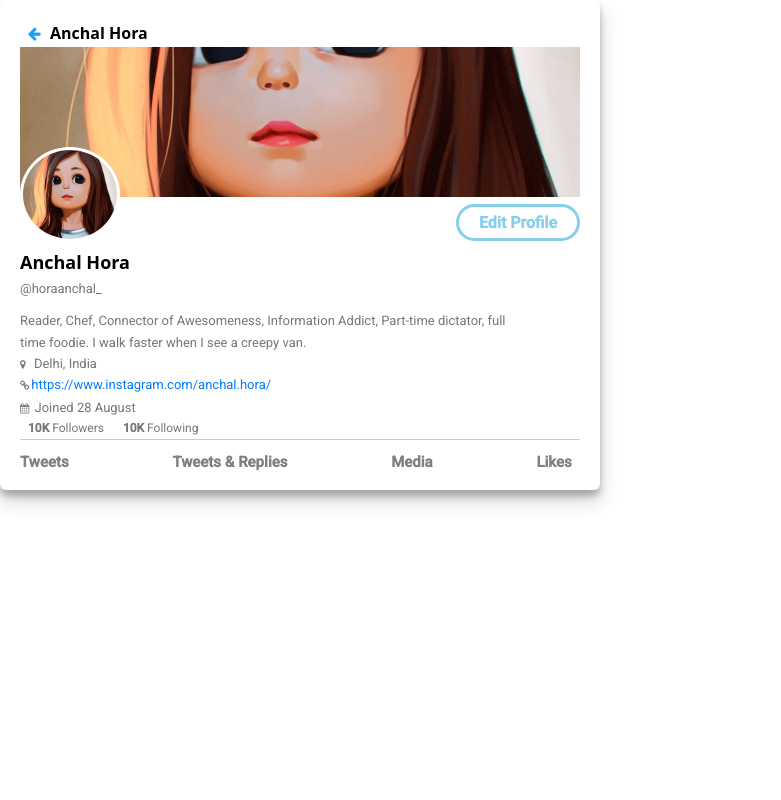
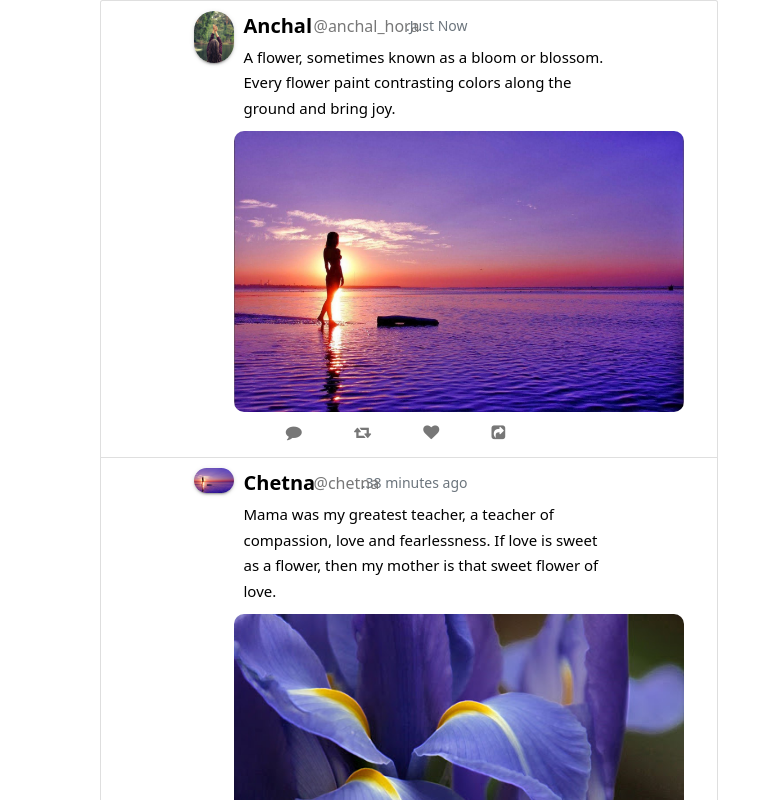
Before and after one commit to nangchetnamaw/twitter-clone, an Angular app in the folder tweet-tweet/: page /feed in a window 1280 px wide. Shown: the top 800 px of the page, without its empty margins (0-781 px from the left). Built offline with nearby package versions, Linux system fonts and the light colour scheme.

Commit message:
feed UI changed

```diff
--- a/tweet-tweet/src/app/app.component.html
+++ b/tweet-tweet/src/app/app.component.html
@@ -1,2 +1,2 @@
 <!-- <router-outlet></router-outlet> -->
-<app-myprofile></app-myprofile>
+<app-feed></app-feed>
--- a/tweet-tweet/src/app/feed/feed.component.css
+++ b/tweet-tweet/src/app/feed/feed.component.css
@@ -15,7 +15,7 @@
 }
 .media-body{
     margin-top: 30px;
-    max-width: 100vw;
+    max-width: 30vw;
 }
 
 .avatar img {
@@ -65,8 +65,8 @@
 .pull-right{
     font-size: 14px;
     position: relative;
-    margin-right: 280px;
-    margin-top: 3.2%;
+    margin-right: 150px;
+    margin-top: 4%;
     font-family: system-ui, -apple-system, BlinkMacSystemFont, "Segoe UI", Roboto, Ubuntu, "Helvetica Neue", sans-serif;
 
 }
@@ -75,8 +75,8 @@
     display: flex;
     flex-direction: row;
     margin-top: 3%;
+    margin-right: 60px;
     justify-content: space-evenly;
-    margin-right: 60px;
 
 }
 
--- a/tweet-tweet/src/app/feed/feed.component.html
+++ b/tweet-tweet/src/app/feed/feed.component.html
@@ -1,4 +1,5 @@
-<div class="container-sm">
+<div class="container">
+<div class="col-md-7">
             <div class="list-group-item" *ngFor="let feed of Feed">
               <div class="media">
                 <div class="media-left">
@@ -24,4 +25,5 @@
                 </div>
               </div>
             </div>
-        </div>
+          </div>
+          </div>
```
